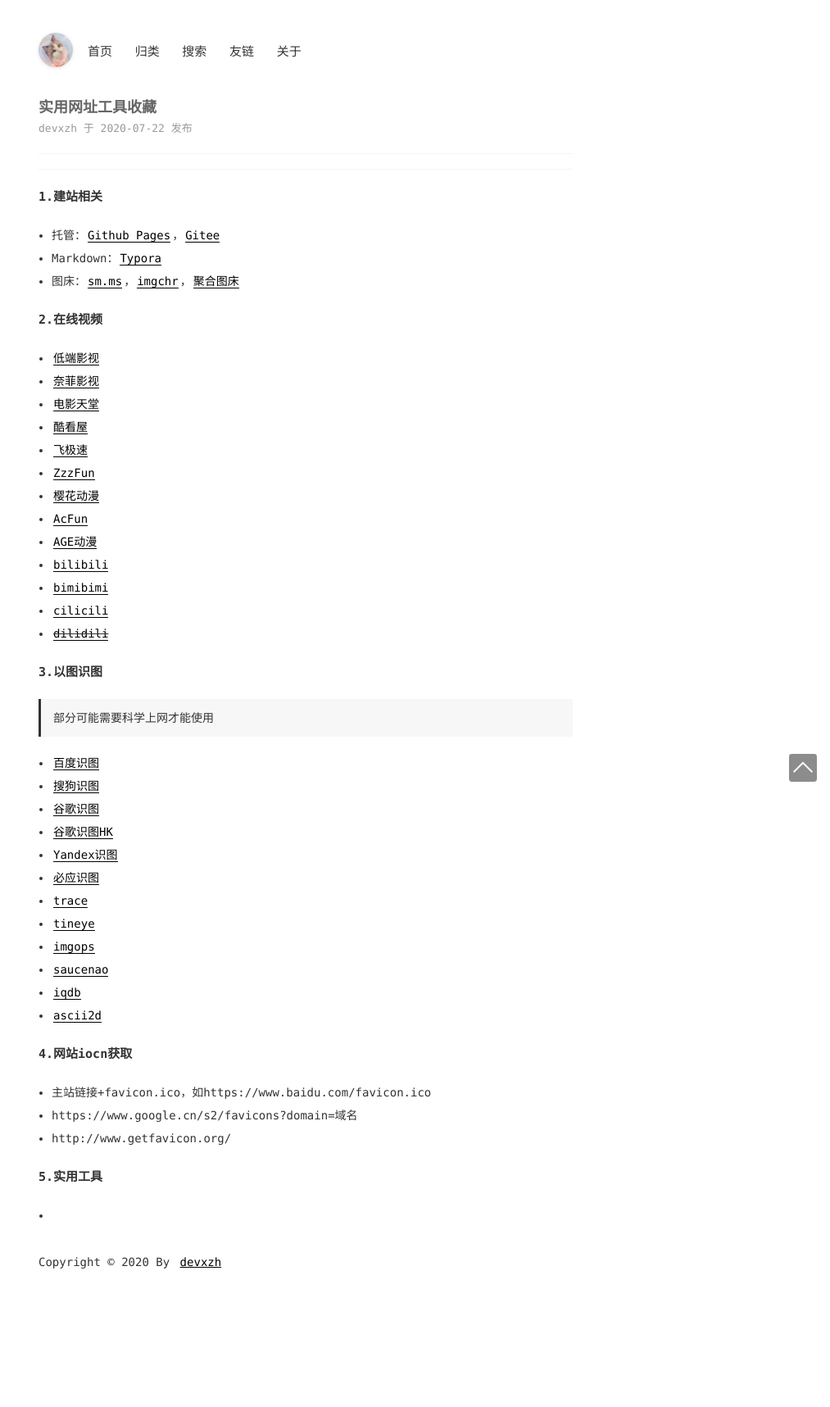
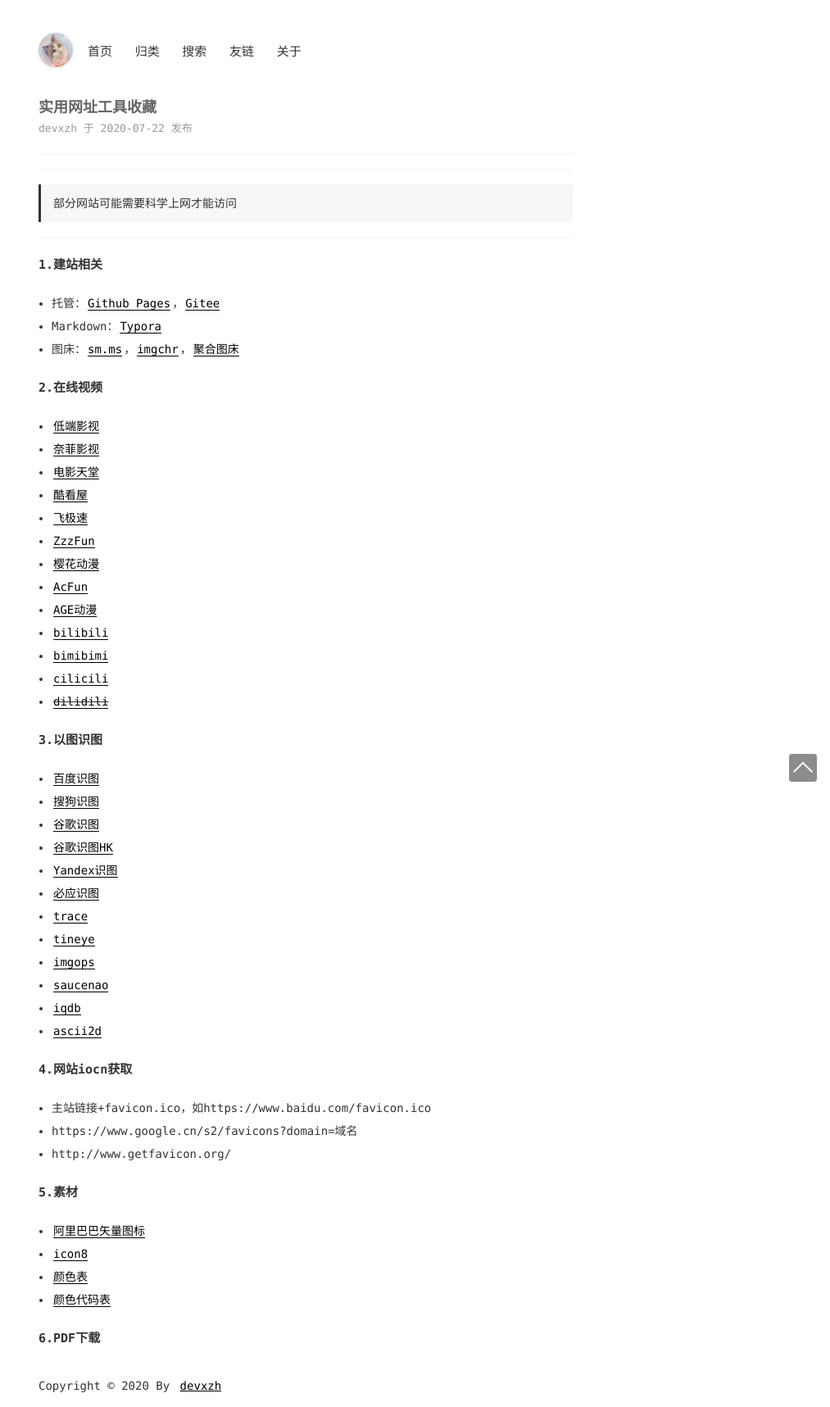
Before and after one commit to devxzh/devxzh.github.io, a Jekyll site: the page built from _posts/2020-07-22-实用网址收藏.md, in a window 1280 px wide. Shown: the whole page at 82% size, without its empty margins (267-1280 px from the left). Built offline with Jekyll 4.4.1, drawn with Linux system fonts in a browser that asks for light colours; comment, search, counter and statistics services are not loaded; before the commit the page ends 1566 px from its top, so only the background shows below that.

Commit message:
Update 2020-07-22-实用网址收藏.md

```diff
--- a/_posts/2020-07-22-实用网址收藏.md
+++ b/_posts/2020-07-22-实用网址收藏.md
@@ -5,6 +5,10 @@ categories: [网址,收藏,工具]
 ---
 
 ---
+
+---
+
+> 部分网站可能需要科学上网才能访问
 
 ---
 
@@ -32,8 +36,6 @@ categories: [网址,收藏,工具]
 
 ### 3.以图识图
 
-> 部分可能需要科学上网才能使用
-
 - [百度识图](https://image.baidu.com/)
 - [搜狗识图](https://pic.sogou.com/)
 - [谷歌识图](https://www.google.com/imghp)
@@ -54,6 +56,11 @@ categories: [网址,收藏,工具]
 - https://www.google.cn/s2/favicons?domain=域名
 - http://www.getfavicon.org/
 
-### 5.实用工具
+### 5.素材
 
--
+- [阿里巴巴矢量图标](https://www.iconfont.cn/)
+- [icon8](https://icons8.cn/)
+- [颜色表](https://htmlcolorcodes.com/color-chart/)
+- [颜色代码表](https://www.rapidtables.com/web/color/RGB_Color.html)
+
+### 6.PDF下载
```
